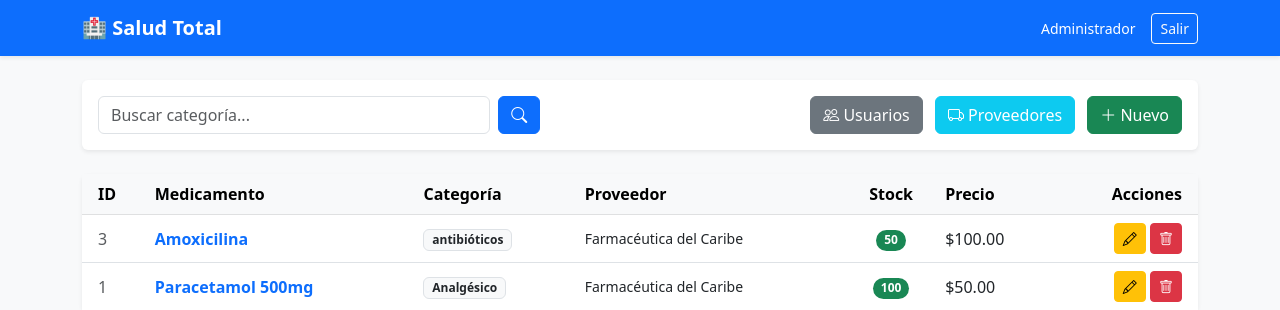
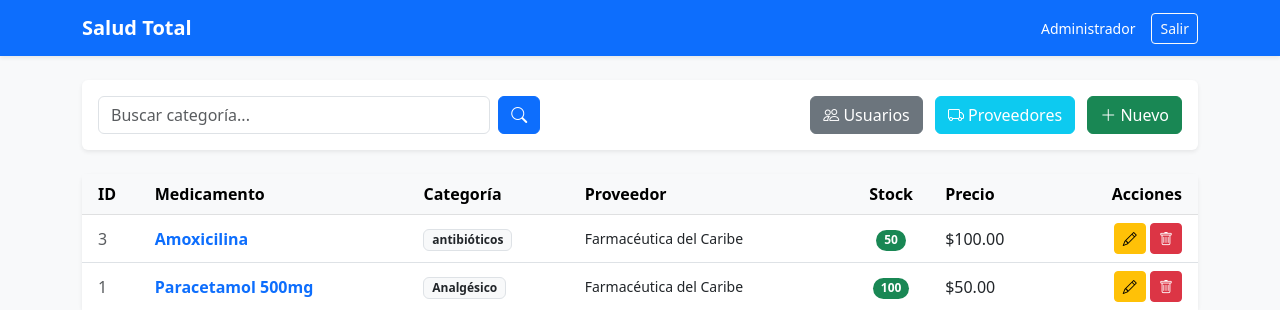
Before and after one commit to Alonsooy/Examen_Web, a PHP site: page /paginas/panel.php in a window 1280 px wide. Shown: the top 310 px of the page. Run offline with PHP 8.4, Linux system fonts and the light colour scheme; a user stored in the database is signed in; data comes from the database, SQL or seed files in the repository.

Commit message:
Update panel.php

```diff
--- a/paginas/panel.php
+++ b/paginas/panel.php
@@ -39,7 +39,7 @@ $medicamentos = $stmt->fetchAll(PDO::FETCH_ASSOC);
 
     <nav class="navbar navbar-expand-lg navbar-dark bg-primary mb-4 shadow-sm">
         <div class="container">
-            <a class="navbar-brand fw-bold" href="#">🏥 Salud Total</a>
+            <a class="navbar-brand fw-bold" href="#">Salud Total</a>
             <div class="d-flex align-items-center text-white">
                 <small class="me-3 d-none d-md-block">
                     <?php echo htmlspecialchars($_SESSION['user_nombre']); ?>
```
